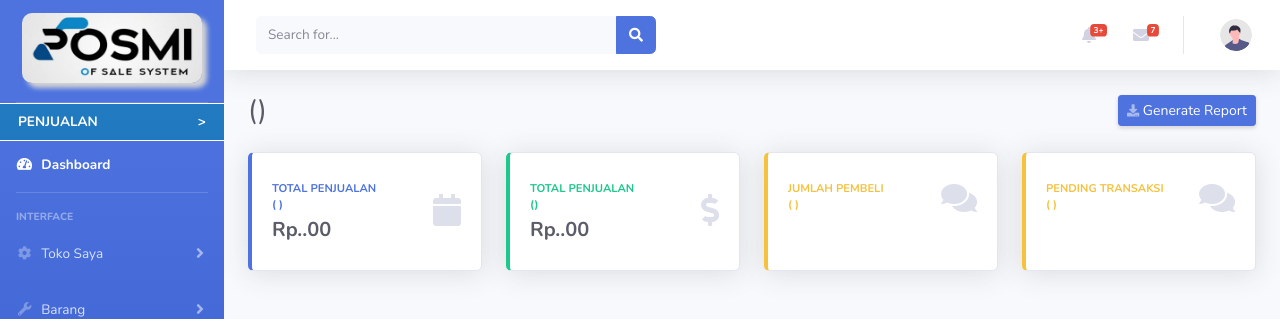
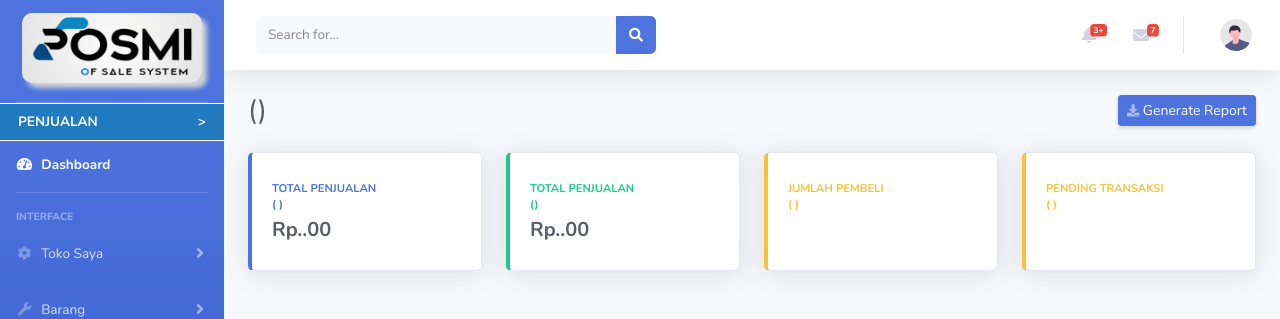
Before and after one commit to leopard1982/posmi, a Django app: template templates/administrator/index.html in a window 1280 px wide. Shown: the top 319 px of the page. Run offline with Django 3.2, Linux system fonts and the light colour scheme; the template is opened without the code that fills it, so the values that code supplies are empty; some libraries are stand-ins or nearby versions.

Commit message:
hilangkan gambar di summary transaksi dashboard cms

```diff
--- a/templates/administrator/index.html
+++ b/templates/administrator/index.html
@@ -413,9 +413,9 @@
                                                     Total Penjualan<br>({{bulan}} {{tahun}})</div>
                                                 <div class="h5 mb-0 font-weight-bold text-gray-800">Rp.{{total_penjualan_sebulan|intcomma}}.00</div>
                                             </div>
-                                            <div class="col-auto">
+                                            <!-- <div class="col-auto">
                                                 <i class="fas fa-calendar fa-2x text-gray-300"></i>
-                                            </div>
+                                            </div> -->
                                         </div>
                                     </div>
                                 </div>
@@ -431,9 +431,9 @@
                                                     Total Penjualan<br>({{tahun}})</div>
                                                 <div class="h5 mb-0 font-weight-bold text-gray-800">Rp.{{total_penjualan_setahun|intcomma}}.00</div>
                                             </div>
-                                            <div class="col-auto">
+                                            <!-- <div class="col-auto">
                                                 <i class="fas fa-dollar-sign fa-2x text-gray-300"></i>
-                                            </div>
+                                            </div> -->
                                         </div>
                                     </div>
                                 </div>
@@ -449,9 +449,9 @@
                                                     Jumlah Pembeli<br>({{bulan}} {{tahun}})</div>
                                                 <div class="h5 mb-0 font-weight-bold text-gray-800">{{jumlah_penjualan|intcomma}}</div>
                                             </div>
-                                            <div class="col-auto">
+                                            <!-- <div class="col-auto">
                                                 <i class="fas fa-comments fa-2x text-gray-300"></i>
-                                            </div>
+                                            </div> -->
                                         </div>
                                     </div>
                                 </div>
@@ -468,9 +468,9 @@
                                                     Pending Transaksi<br>({{bulan}} {{tahun}})</div>
                                                 <div class="h5 mb-0 font-weight-bold text-gray-800">{{pending_penjualan|intcomma}}</div>
                                             </div>
-                                            <div class="col-auto">
+                                            <!-- <div class="col-auto">
                                                 <i class="fas fa-comments fa-2x text-gray-300"></i>
-                                            </div>
+                                            </div> -->
                                         </div>
                                     </div>
                                 </div>
```
